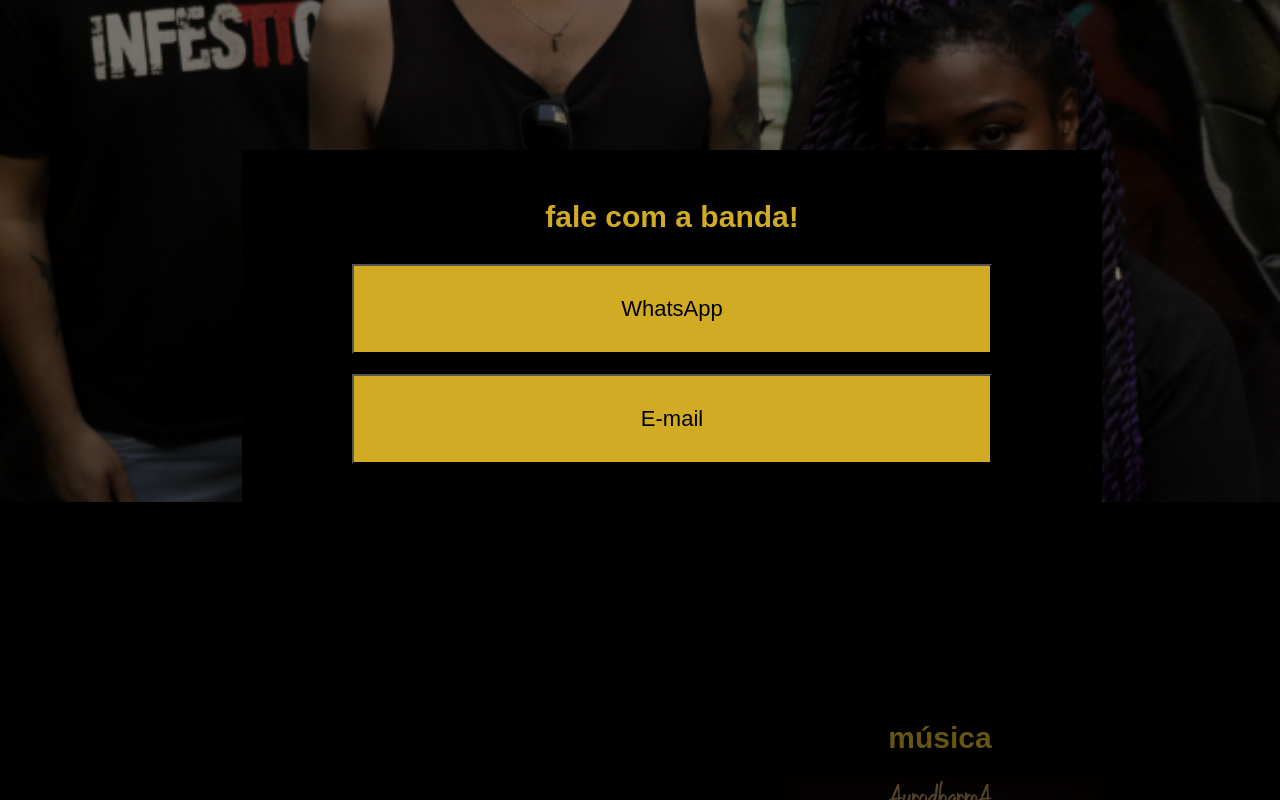
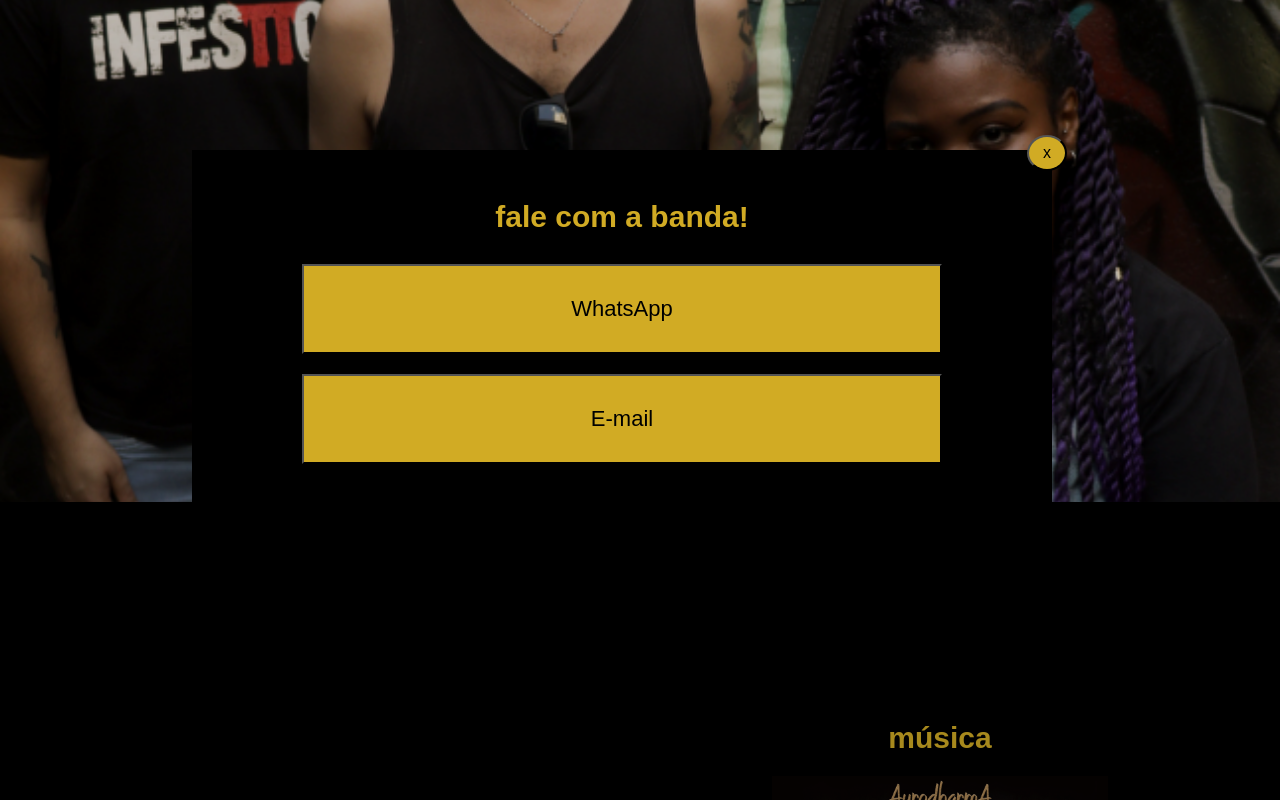
Before and after one commit to leticiaspcruz/aurodharma, a React (Create React App) app: page / in a window 1280 px wide. Both pictures are taken after a click on the link "contato". Shown: the part 458-1258 px from the top of the page. Built offline with nearby package versions, Linux system fonts and the light colour scheme.

Commit message:
adding modal hook

```diff
--- a/src/components/banner/banner.tsx
+++ b/src/components/banner/banner.tsx
@@ -2,9 +2,11 @@ import React, { useState } from 'react';
 import { BannerImage, Nav, NavMenu, NavLink, Logo } from './style';
 import logoImage from '../../assets/logo-aurodharma.png';
 import { ContactModal } from '../contact';
+import { useModal } from '../../hooks';
+
 const Banner = () => {
-  const [showModal, setShowModal] = useState(false);
-  const toggle = ()=> { setShowModal(!showModal) };
+  const {isOpen, toggle} = useModal();
+
   return (
     <>
       <BannerImage/>
@@ -18,7 +20,7 @@ const Banner = () => {
           <NavLink onClick={toggle}>contato</NavLink>
         </NavMenu>
       </Nav>
-      {showModal && <ContactModal/>}
+      {isOpen && (<ContactModal isOpen={isOpen} toggle={toggle}/>)}
     </>
   )
 };
--- a/src/components/banner/style.ts
+++ b/src/components/banner/style.ts
@@ -12,7 +12,6 @@ export const BannerImage = styled.div`
   @media(max-width: 768px) {
     height: 22rem;
     background-size: contain;
-    width: 122%;
   }
 `;
 
--- a/src/components/contact/contact-modal.tsx
+++ b/src/components/contact/contact-modal.tsx
@@ -1,11 +1,17 @@
 import React from 'react';
-import {Overlay, Container, Title, ContactButton} from './style';
+import {Overlay, Container, Title, ContactButton, CloseButton} from './style';
 
-const ContactModal = () => {
+interface ContactModalProps {
+  toggle: ()=> void,
+  isOpen: boolean,
+}
+
+const ContactModal= (toggle: ContactModalProps) => {
   return (
     <>
       <Overlay>
         <Container id="contact">
+          <CloseButton onClick={()=> toggle}>x</CloseButton>
           <Title>fale com a banda!</Title>
           <ContactButton onClick={()=> {window.open(
               "https://api.whatsapp.com/send?phone=5511983551895"
--- a/src/components/contact/style.ts
+++ b/src/components/contact/style.ts
@@ -14,11 +14,6 @@ export const Container = styled.div`
   top: 150px;
   left: 15%;
   right: 15%;
-  width: 80%;
-  overflow-x: hidden;
-  overflow-y: auto;
-  outline: 0;
-  margin: 0 50px;
 `;
 
 export const Overlay = styled.div`
@@ -28,7 +23,7 @@ export const Overlay = styled.div`
   z-index: 1040;
   width: 100vw;
   height: 100vh;
-  background-color: rgba(0,0,0,0.5);
+  background-color: rgba(0,0,0,0.2);
 `;
 
 export const ContactButton = styled.button`
@@ -46,3 +41,17 @@ export const Title = styled.h1`
   font-weight: bold;
   font-size: 30px;
 `;
+
+export const CloseButton = styled.button`
+  position: absolute;
+  width: 40px;
+  right: -15px;
+  top: -20px;
+  text-align: center;
+  line-height: 30px;
+  margin-top: 5px;
+  background: #D1AB24;
+  border-radius: 50%;
+  font-size: 16px;
+  color: black;
+`;
--- /dev/null
+++ b/src/hooks/index.ts
@@ -0,0 +1 @@
+export { default as useModal } from './use-modal';
--- /dev/null
+++ b/src/hooks/use-modal.ts
@@ -0,0 +1,12 @@
+import { useState } from 'react';
+
+const useModal = () => {
+  const [isOpen, setIsOpen] = useState(false);
+  const toggle = () => setIsOpen(!isOpen);
+  return {
+    isOpen,
+    toggle,
+  };
+};
+
+export default useModal;
```
